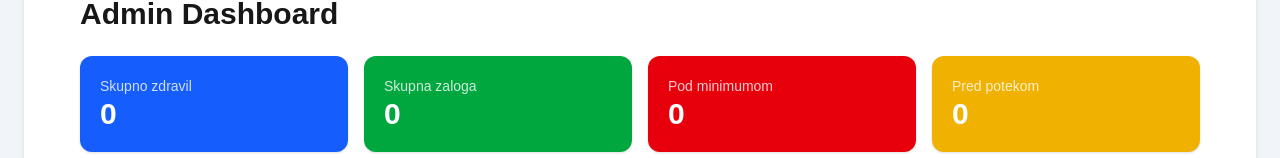
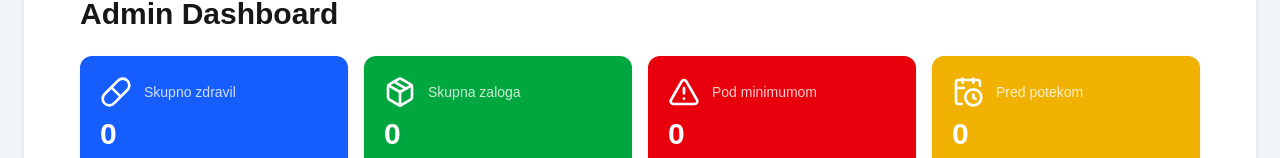
Before and after one commit to denismidzan-hue/med-stock, a Next.js app: page /admin in a window 1280 px wide. Shown: the part 168-326 px from the top of the page. Built offline with nearby package versions, Linux system fonts and the light colour scheme; no server answers; the database is empty.

Commit message:
Add lucide-react icons to dashboard stat cards

```diff
--- a/app/admin/page.tsx
+++ b/app/admin/page.tsx
@@ -3,6 +3,12 @@
 import { useEffect, useState } from "react";
 import Link from "next/link";
 import { supabase } from "@/lib/supabase";
+import {
+  Pill,
+  Package,
+  AlertTriangle,
+  CalendarClock
+} from "lucide-react";
 
 export default function AdminPage() {
   const [lowStock, setLowStock] = useState<any[]>([]);
@@ -69,8 +75,11 @@ export default function AdminPage() {
 
       <div className="grid md:grid-cols-4 gap-4 mb-8">
         <div className="bg-blue-600 text-white rounded-xl p-5 shadow">
+          <div className="flex items-center gap-3 mb-2">
+            <Pill size={32} />
             <div className="text-sm opacity-80">
               Skupno zdravil
+            </div>
           </div>
           <div className="text-3xl font-bold">
             {totalMedicines}
@@ -78,8 +87,11 @@ export default function AdminPage() {
         </div>
 
         <div className="bg-green-600 text-white rounded-xl p-5 shadow">
+          <div className="flex items-center gap-3 mb-2">
+            <Package size={32} />
             <div className="text-sm opacity-80">
               Skupna zaloga
+            </div>
           </div>
           <div className="text-3xl font-bold">
             {totalStock}
@@ -87,8 +99,11 @@ export default function AdminPage() {
         </div>
 
         <div className="bg-red-600 text-white rounded-xl p-5 shadow">
+          <div className="flex items-center gap-3 mb-2">
+            <AlertTriangle size={32} />
             <div className="text-sm opacity-80">
               Pod minimumom
+            </div>
           </div>
           <div className="text-3xl font-bold">
             {lowStock.length}
@@ -96,8 +111,11 @@ export default function AdminPage() {
         </div>
 
         <div className="bg-yellow-500 text-white rounded-xl p-5 shadow">
+          <div className="flex items-center gap-3 mb-2">
+            <CalendarClock size={32} />
             <div className="text-sm opacity-80">
               Pred potekom
+            </div>
           </div>
           <div className="text-3xl font-bold">
             {expiring.length}
--- a/package.json
+++ b/package.json
@@ -11,6 +11,7 @@
   "dependencies": {
     "@supabase/supabase-js": "^2.108.2",
     "html5-qrcode": "^2.3.8",
+    "lucide-react": "^1.21.0",
     "next": "16.2.9",
     "react": "19.2.4",
     "react-dom": "19.2.4"
```
Also changed, not shown: 1 other file (tests, documents, lock files or other folders). Lines whose indentation alone changed are shown as unchanged.
